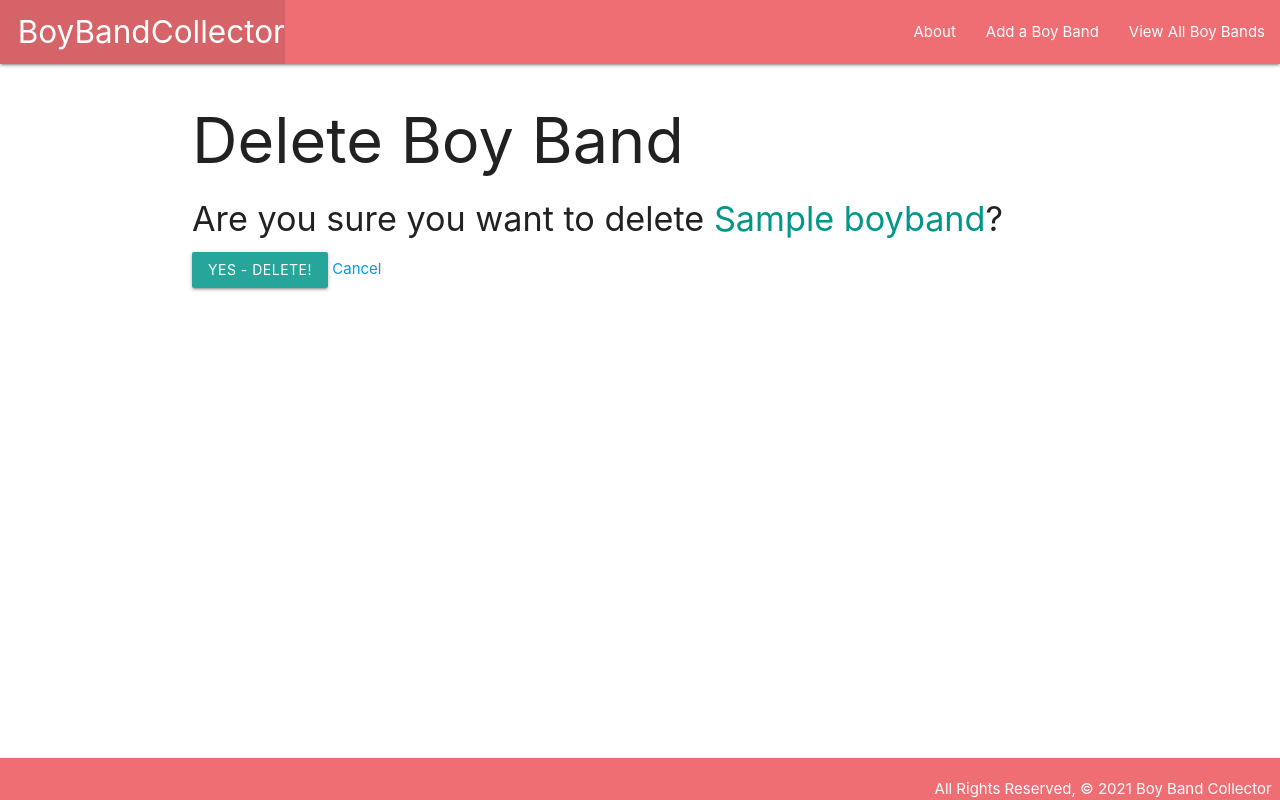
After one commit to meganmatthews44/boybandcollector, a Django app: page /boybands/1/delete/ in a window 1280 px wide. The commit adds this page. Run offline with Django 3.2, Linux system fonts and the light colour scheme; tables that the repository leaves empty hold one stand-in row (values such as "Sample post").

Commit message:
added full CRUD

```diff
--- a/main_app/models.py
+++ b/main_app/models.py
@@ -1,4 +1,5 @@
 from django.db import models
+from django.urls import reverse
 
 # Create your models here.
 
@@ -10,3 +11,6 @@ class Boyband(models.Model):
 
     def __str__(self):
         return self.name
+
+    def get_absolute_url(self):
+        return reverse('detail', kwargs={'boyband_id': self.id})
--- a/main_app/templates/base.html
+++ b/main_app/templates/base.html
@@ -18,8 +18,9 @@
           <li><a href="/" class="left brand-logo">&nbsp;&nbsp;BoyBandCollector</a></li>
         </ul>
         <ul class="right">
-          <li><a href="/about">About</a></li>
-          <li><a href="/boybands">View All Boy Bands</a></li>
+          <li><a href="{% url 'about' %}">About</a></li>
+          <li><a href="{% url 'boybands_create' %}">Add a Boy Band</a></li>
+          <li><a href="{% url 'index' %}">View All Boy Bands</a></li>
         </ul>
       </div>
     </nav>
--- a/main_app/templates/boybands/detail.html
+++ b/main_app/templates/boybands/detail.html
@@ -10,6 +10,10 @@
     <p># Records Sold: {{ boyband.albums_sold }}</p>
     <p># of Members: {{ boyband.no_of_members }}</p>
   </div>
+  <div class="card-action">
+    <a href="{% url 'boybands_update' boyband.id %}">Edit</a>
+    <a href="{% url 'boybands_delete' boyband.id %}">Delete</a>
+  </div>
 </div>
 
 {% endblock %}
--- a/main_app/templates/boybands/index.html
+++ b/main_app/templates/boybands/index.html
@@ -5,14 +5,14 @@
 
 {% for boyband in boybands %}
   <div class="card">
-    <a href="/{ url 'detail' boyband.id}">
+    <a href="{% url 'detail' boyband.id %}">
     <div class="card-content">
       <span class="card-title">{{ boyband.name }}</span>
       <p>Decade: {{ boyband.decade }}</p>
       <p># Records Sold: {{ boyband.albums_sold }}</p>
         <p># of Members: {{ boyband.no_of_members }}</p>
     </div>
-  </a>
+    </a>
   </div>
 {% endfor %}
 
--- /dev/null
+++ b/main_app/templates/main_app/boyband_confirm_delete.html
@@ -0,0 +1,13 @@
+{% extends 'base.html' %}
+
+{% block content %}
+  <h1>Delete Boy Band</h1>
+
+  <h4>Are you sure you want to delete <span class="teal-text">{{ object.name }}</span>?</h4>
+
+  <form action="" method="POST">
+    {% csrf_token %}
+    <input type="submit" value="Yes - Delete!" class="btn">
+    <a href="{% url 'detail' boyband.id %}">Cancel</a>
+  </form>
+{% endblock %}
--- a/main_app/urls.py
+++ b/main_app/urls.py
@@ -6,4 +6,7 @@ urlpatterns = [
     path('about/', views.about, name="about"),
     path('boybands/', views.boybands_index, name="index"),
     path('boybands/<int:boyband_id>/', views.boybands_detail, name='detail'),
+    path('boybands/create/', views.BoybandCreate.as_view(), name='boybands_create'),
+    path('boybands/<int:pk>/update/', views.BoybandUpdate.as_view(), name='boybands_update'),
+    path('boybands/<int:pk>/delete/', views.BoybandDelete.as_view(), name='boybands_delete'),
 ]
--- a/main_app/views.py
+++ b/main_app/views.py
@@ -1,5 +1,6 @@
 from django.shortcuts import render
 from django.http import HttpResponse
+from django.views.generic.edit import CreateView, UpdateView, DeleteView
 from .models import Boyband
 # Create your views here.
 
@@ -11,8 +12,22 @@ def about(request):
 
 def boybands_index(request):
     boybands = Boyband.objects.all()
-    return render(request, 'boybands/index.html', {'boybands': boybands})
+    context = {'boybands': boybands}
+    return render(request, 'boybands/index.html', context)
 
 def boybands_detail(request, boyband_id):
     boyband = Boyband.objects.get(id=boyband_id)
-    return render(request, 'boybands/detail.html', {'boyband': boyband})
+    context = {'boyband': boyband}
+    return render(request, 'boybands/detail.html', context)
+
+class BoybandCreate(CreateView):
+    model = Boyband
+    fields = '__all__'
+
+class BoybandUpdate(UpdateView):
+    model = Boyband
+    fields = ['decade', 'albums_sold', 'no_of_members']
+
+class BoybandDelete(DeleteView):
+    model = Boyband
+    success_url = '/boybands/'
```
Also changed, not shown: main_app/templates/main_app/boyband_form.html (added, +20 -0 lines).
